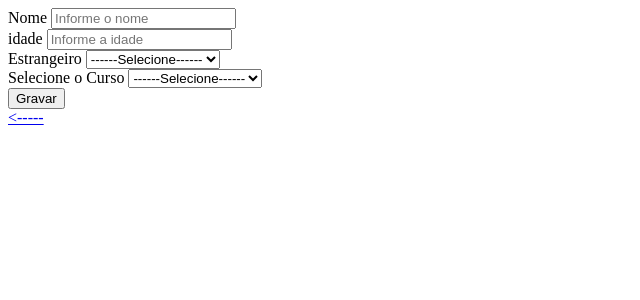
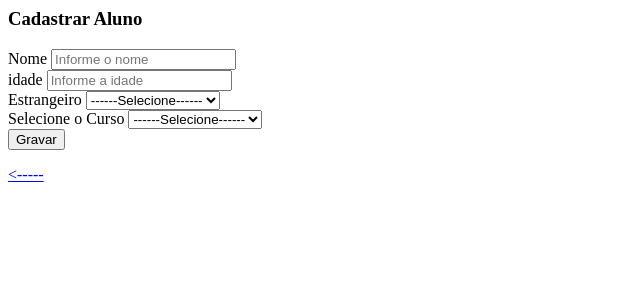
Before and after one commit to Dev-ErikDias/3-TDS, a PHP site: page /view/alunos/inserir.php in a window 1280 px wide. Shown: the top 300 px of the page, without its empty margins (0-640 px from the left). Run offline with PHP 8.4, Linux system fonts and the light colour scheme; tables that the repository leaves empty or names only in its code hold one stand-in row (values such as "Sample post"); data that the repository does not hold is empty.

Commit message:
Update inserir.php

```diff
--- a/LPW/Aula10/view/alunos/inserir.php
+++ b/LPW/Aula10/view/alunos/inserir.php
@@ -1,38 +1,48 @@
 <?php
-include_once(__DIR__.'/../../controller/alunoController.php');
+include_once(__DIR__."/../../model/aluno.php");
+include_once(__DIR__."/../../model/curso.php");
+include_once(__DIR__."/../../controller/alunoController.php");
 
-$erros = array();
+$msgErro = "";
+$aluno = null;
+if(isset($_POST['nome'])){
 
-if(isset($_POST['nome'])){
-    $nome = trim($_POST['nome']) ? trim($_POST['nome']) : null;
-    $idade = trim($_POST['idade']) ? trim($_POST['idade']) : null;
-    $estrang = trim($_POST['estrang']) ? trim($_POST['estrang']) : null;
-    $curso = trim($_POST['curso']) ? trim($_POST['curso']) : null;
+    $nome = trim($_POST['nome'])? trim($_POST['nome']):null;
+    $idade = is_numeric($_POST['idade'])?$_POST['idade']:null;
+    $estrang = trim($_POST['estrang'])?trim($_POST['estrang']):null;
+    $curso = trim($_POST['selCurso'])?$_POST['selCurso']:null;
 
 
-    if(!$nome){
-        array_push($erros, "Infome o nome");
-    }
-    if(!$idade){
-        array_push($erros, "Infome a idade");
-    }
-    if(!$estrang){
-        array_push($erros, "Infome se é ou não estrangeiro");
-    }
-    if(!$curso){
-        array_push($erros, "Infome o curso");
+    $aluno = new Aluno();
+    $aluno->setIdade($idade);
+    $aluno->setNome($nome);
+
+    $aluno->setEstrangeiro($estrang);
+
+    if($curso){
+
+        $cursoObj = new Curso();
+        $cursoObj->setId($curso);
+        $aluno->setCurso($cursoObj);
+    }else{
+        $aluno->setCurso(null);
     }
 
-    if(empty($erros)){
-        $alunoCont = new AlunoController();
+    $alunoCont = new AlunoController();
+    $erros=$alunoCont->inserir($aluno);
+    if(count($erros)<= 0){
 
-        echo $alunoCont->cadastrar($_POST);
+        header("location: listar.php");
+
+
     }else{
-        echo implode("<br>", $erros);
+        $msgErro = implode("<br>",$erros);
+        //echo "<p style='color: red;'>".implode("<br>",$erros)."</p>";
     }
 
-    header("Location: listar.php");
 }
 
-include('form.php');
+echo "<h3>Cadastrar Aluno</h3>";
+
+include("form.php");
 ?>
```
